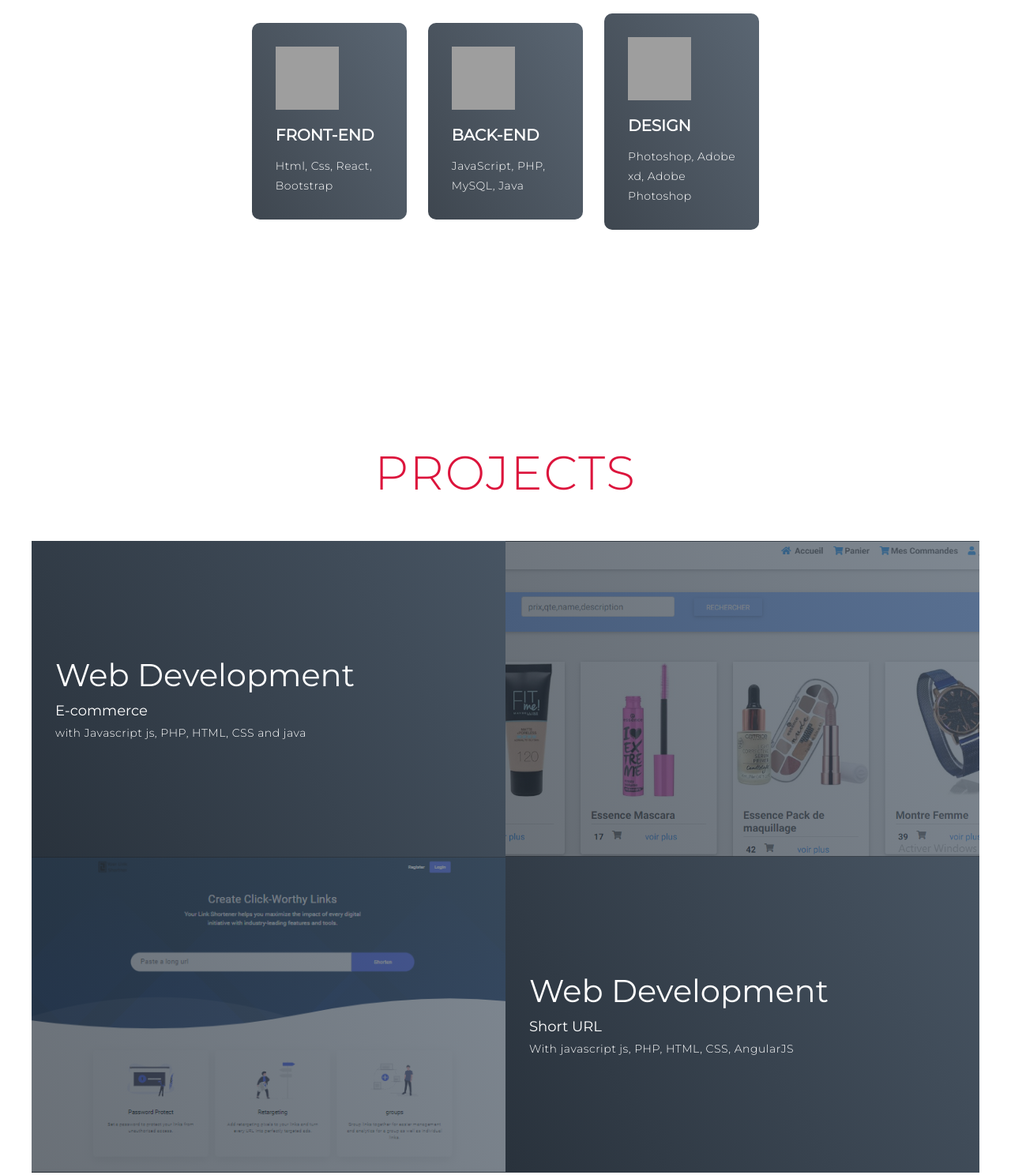
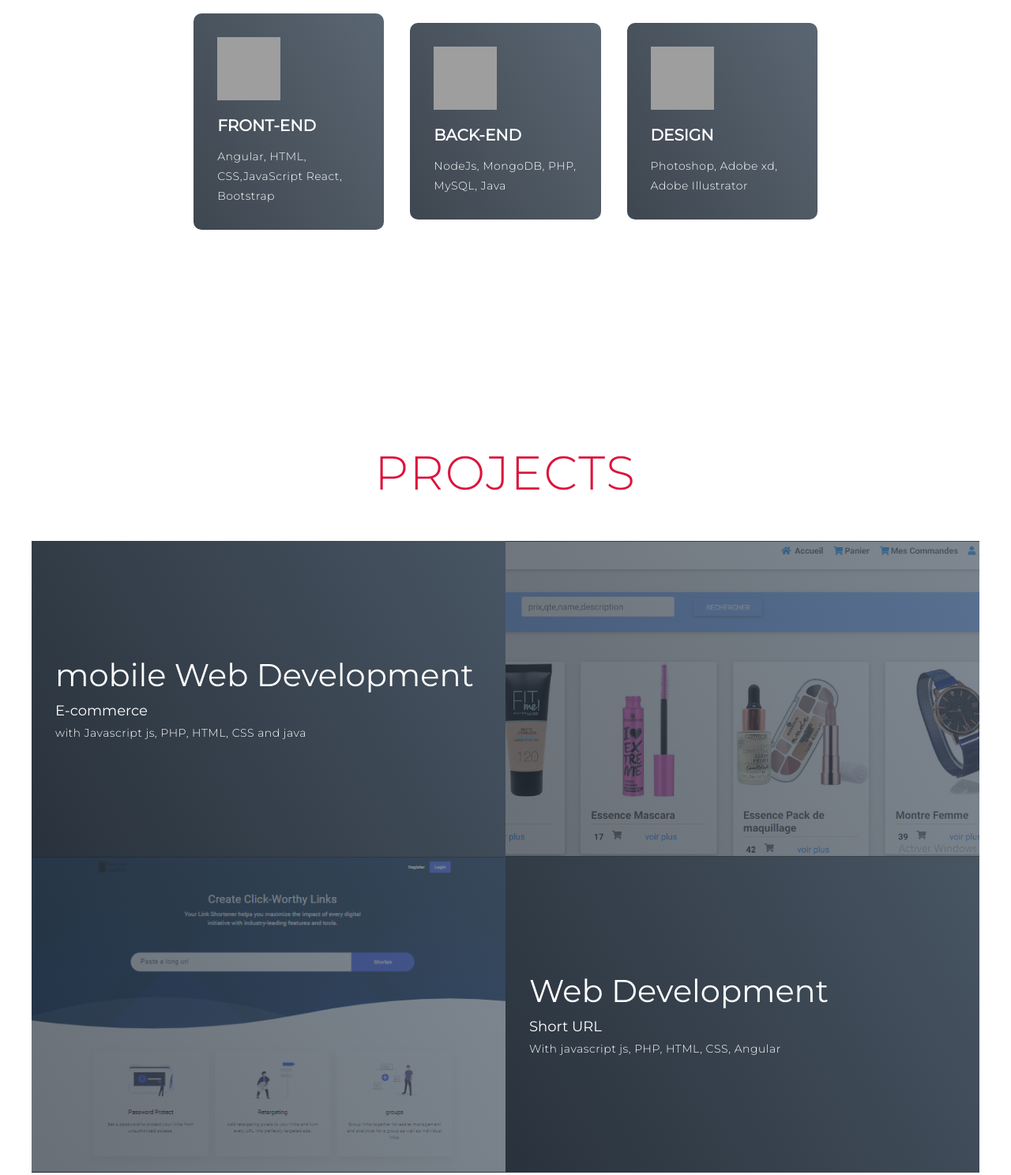
Before and after one commit to ahlemheni/projet2, a plain HTML site: page index.html in a window 1280 px wide. Shown: the part 1138-2626 px from the top of the page at 79% size. Drawn offline with Linux system fonts and the light colour scheme; grey boxes are pictures that could not be loaded.

Commit message:
Update index.html

```diff
--- a/index.html
+++ b/index.html
@@ -62,17 +62,17 @@
         <div class="service-item">
           <div class="icon"><img src="https://img.icons8.com/bubbles/100/000000/services.png" /></div>
           <h2> Front-End</h2>
-          <p> Html, Css, React, Bootstrap</p>
+          <p>Angular, HTML, CSS,JavaScript React, Bootstrap</p>
         </div>
         <div class="service-item">
           <div class="icon"><img src="https://img.icons8.com/bubbles/100/000000/services.png" /></div>
           <h2> Back-End</h2>
-          <p> JavaScript, PHP, MySQL, Java</p>
+          <p> NodeJs, MongoDB, PHP, MySQL, Java</p>
         </div>
         <div class="service-item">
           <div class="icon"><img src="https://img.icons8.com/bubbles/100/000000/services.png" /></div>
           <h2> Design</h2>
-          <p> Photoshop, Adobe xd, Adobe Photoshop</p>
+          <p> Photoshop, Adobe xd, Adobe Illustrator</p>
         </div>
 
       </div>
@@ -89,7 +89,7 @@
       <div class="all-projects">
         <div class="project-item">
           <div class="project-info">
-            <h1>Web Development</h1>
+            <h1>mobile Web Development</h1>
             <h2>E-commerce </h2>
             <p>with Javascript js, PHP, HTML, CSS and java</p>
           </div>
@@ -101,7 +101,7 @@
           <div class="project-info">
             <h1>Web Development</h1>
             <h2>Short URL</h2>
-            <p>With javascript js, PHP, HTML, CSS, AngularJS</p>
+            <p>With javascript js, PHP, HTML, CSS, Angular</p>
           </div>
           <div class="project-img">
             <img src="./img1.png" alt="img">
```
